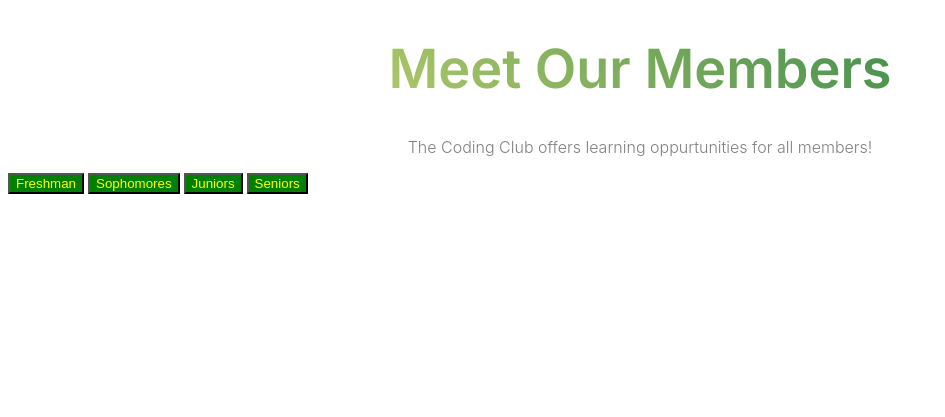
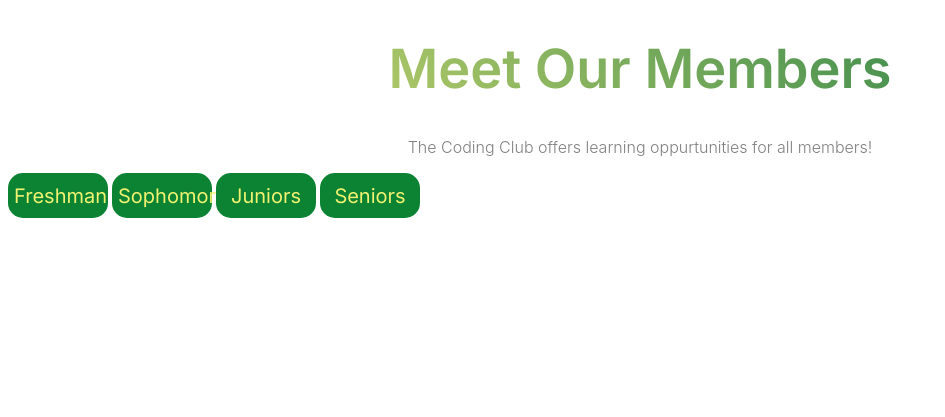
Before and after one commit to GBNCodingClub/website, a PHP site: page /members.html in a window 1280 px wide. Shown: the part 100-517 px from the top of the page, without its empty margins (0-945 px from the left). Run offline with PHP 8.4, Linux system fonts and the light colour scheme.

Commit message:
Update style.css

```diff
--- a/style.css
+++ b/style.css
@@ -93,14 +93,20 @@ footer{
 }
 
 .memberbtn {
-   transition-duration: 0.4s;
-  background-color: green;
-  color: yellow;
+  background-color: #0c8333;
+  color: #f1f270;
+  width: 100px;
+  height: 45px;
+  border-radius: 15px;
+  font-size: 20px;
+  border: none;
+  font-family: inter;
+  text-align: center;
 
 }
 
 .memberbtn:hover {
-  background-color: yellow;
+  background-color: #ddd;
   color: white;
 }
 
```
